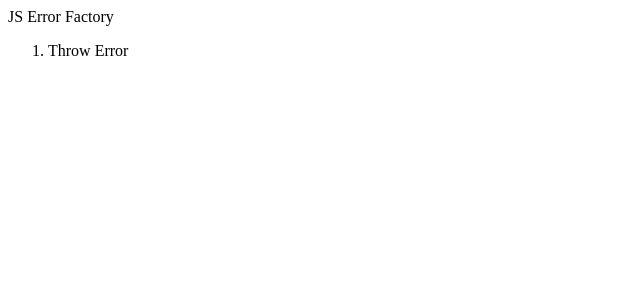
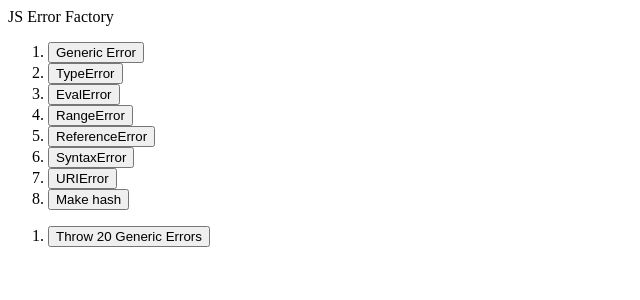
Before and after one commit to BrendanBerkley/js-error-factory, an Angular app: page / in a window 1280 px wide. Shown: the top 300 px of the page, without its empty margins (0-640 px from the left). Built offline with nearby package versions, Linux system fonts and the light colour scheme.

Commit message:
all usable error types, a bulk error generator option

```diff
--- a/src/app/app.component.html
+++ b/src/app/app.component.html
@@ -1,5 +1,18 @@
 <div>JS Error Factory</div>
 
 <ol>
-  <li><a (click)="throwError()">Throw Error</a></li>
+  <li><button (click)="throwError()">Generic Error</button></li>
+  <li><button (click)="null.f()">TypeError</button></li>
+  <li><button (click)="throwEvalError()">EvalError</button></li>
+  <li><button (click)="checkRange(200)">RangeError</button></li>
+  <li><button (click)="throwReferenceError()">ReferenceError</button></li>
+  <li><button (click)="throwSyntaxError()">SyntaxError</button></li>
+  <li><button (click)="throwUriError()">URIError</button></li>
+  <li><button (click)="makeHash()">Make hash</button></li>
 </ol>
+
+<ol>
+  <li>
+    <button (click)="throwMultipleErrors(20)">Throw 20 Generic Errors</button>
+  </li>
+</ol>
--- a/src/app/app.component.ts
+++ b/src/app/app.component.ts
@@ -1,12 +1,59 @@
-import { Component } from '@angular/core';
+import { Component, OnInit } from '@angular/core';
 
 @Component({
   selector: 'app-root',
   templateUrl: './app.component.html',
   styleUrls: ['./app.component.css']
 })
-export class AppComponent {
+export class AppComponent implements OnInit {
   throwError() {
-    throw "an error string";
+    throw "A Generic Error";
+  }
+
+  throwEvalError() {
+    throw new EvalError('MDN says "EvalError is not used in the current ECMAScript specification and will thus not be thrown by the runtime. However, the object itself remains for backwards compatibility with earlier versions of the specification."');
+  }
+
+  checkRange(i: number) {
+    if (!(i >= 0 && i <= 10) ) {
+      throw new RangeError("The number must be between 0 and 10.")
+    }
+  }
+
+  throwReferenceError() {
+    // @ts-ignore
+    let a = undefinedVariable;
+  }
+
+  throwSyntaxError() {
+    eval('nope');
+  }
+
+  throwUriError() {
+    decodeURIComponent('%');
+  }
+
+  hashCode = () => {
+    const hash = [];
+    for (let i = 0; i < 6; i++) {
+      const randomChar = Math.floor(Math.random() * Math.floor(16)).toString(16);
+      hash.push(randomChar);
+    }
+    return hash.join('');
+  }
+
+  throwMultipleErrors = (numberOfErrors: number) => {
+    for (let i = 0; i < numberOfErrors; i++) {
+      const errorEvent = new ErrorEvent('error');
+      window.dispatchEvent(errorEvent);
+    }
+  }
+
+  throwGenericError() {
+    throw new Error('Bulk Generic Error! ' + this.hashCode());
+  }
+
+  ngOnInit() {
+    window.addEventListener('error', e => this.throwGenericError());
   }
 }
```
